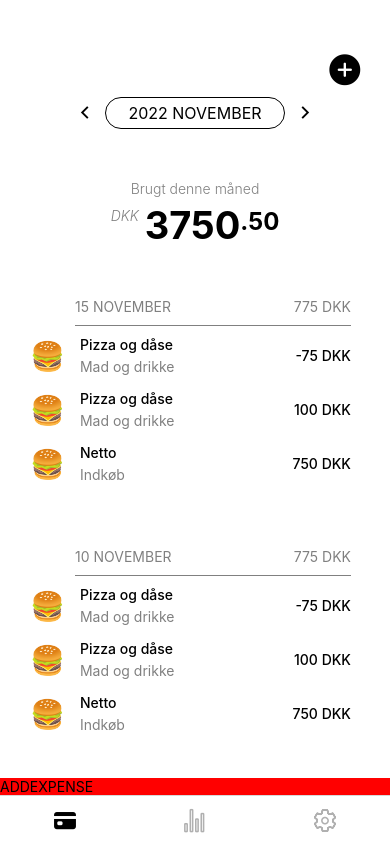
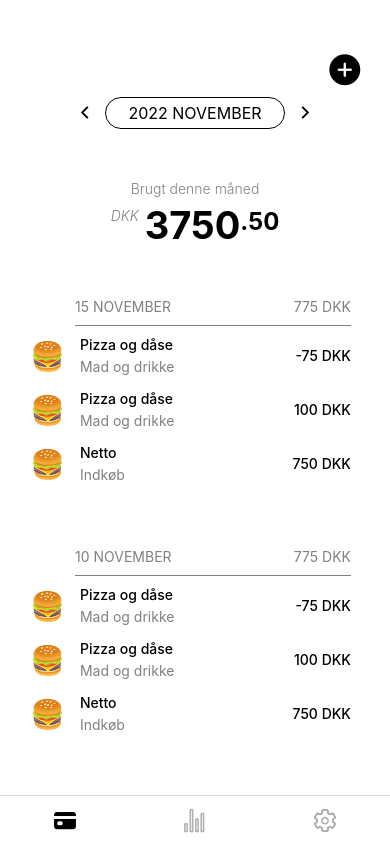
Before and after one commit to benamager/spendings-app, a React Native app: screen /Spendings in a window 390 px wide. Built offline with nearby package versions, Linux system fonts and the light colour scheme.

Commit message:
Add route for addExpense and reconfigured tab

```diff
--- a/src/components/AddExpense/index.tsx
+++ /dev/null
@@ -1,13 +0,0 @@
-/* addexpense.tsx component */
-import { View, Text, Button } from "react-native";
-import style from "./style";
-
-const AddExpense = () => {
-  return (
-    <View style={style.container}>
-      <Text>ADDEXPENSE</Text>
-    </View>
-  );
-};
-
-export default AddExpense;
--- a/src/components/AddExpense/style.tsx
+++ /dev/null
@@ -1,15 +0,0 @@
-/* addexpense.tsx component style */
-import { StyleSheet } from "react-native";
-
-const style = StyleSheet.create({
-  container: {
-    position: "absolute",
-    backgroundColor: "red",
-    bottom: 0,
-    right: 0,
-    left: 0,
-    zIndex: 10,
-  },
-});
-
-export default style;
--- a/src/routes/BottomTabNavigator.tsx
+++ b/src/routes/BottomTabNavigator.tsx
@@ -5,6 +5,7 @@ import { Ionicons } from "@expo/vector-icons";
 import Spendings from "../screens/Spendings";
 import Stats from "../screens/Stats";
 import Settings from "../screens/Settings";
+import AddExpense from "../screens/AddExpense";
 
 const Tab = createBottomTabNavigator();
 
@@ -23,6 +24,8 @@ const BottomTabNavigator = () => {
             iconName = focused ? "ios-stats-chart" : "ios-stats-chart-outline";
           } else if (rn === "Settings") {
             iconName = focused ? "ios-settings" : "ios-settings-outline";
+          } else if (rn === "Add") {
+            return null;
           }
           return (
             <Ionicons
@@ -39,6 +42,14 @@ const BottomTabNavigator = () => {
       <Tab.Screen name="Spendings" component={Spendings} />
       <Tab.Screen name="Stats" component={Stats} />
       <Tab.Screen name="Settings" component={Settings} />
+      <Tab.Screen
+        options={{
+          tabBarButton: () => null,
+          tabBarStyle: { display: "none" },
+        }}
+        name="Add"
+        component={AddExpense}
+      />
     </Tab.Navigator>
   );
 };
--- /dev/null
+++ b/src/screens/AddExpense/index.tsx
@@ -0,0 +1,26 @@
+/* addexpense.tsx screen */
+import { View, Text, Button } from "react-native";
+import style from "./style";
+import screenWrapper from "../../styles/screenWrapper";
+import SpentThisMonth from "../../components/SpentThisMonth";
+
+const AddExpense = ({ navigation }) => {
+  return (
+    <View style={[style.container, screenWrapper.style]}>
+      <Text
+        style={style.abort}
+        onPress={() => navigation.navigate("Spendings")}
+      >
+        Annuler
+      </Text>
+      <SpentThisMonth
+        amount={0}
+        header={null}
+        underline={true}
+        marginTop={120}
+      />
+    </View>
+  );
+};
+
+export default AddExpense;
--- /dev/null
+++ b/src/screens/AddExpense/style.tsx
@@ -0,0 +1,13 @@
+/* addexpense.tsx screen style */
+import { StyleSheet } from "react-native";
+
+const style = StyleSheet.create({
+  container: {
+    flex: 1,
+  },
+  abort: {
+    color: "#808080",
+  },
+});
+
+export default style;
--- a/src/screens/Spendings/index.tsx
+++ b/src/screens/Spendings/index.tsx
@@ -6,15 +6,15 @@ import { Ionicons } from "@expo/vector-icons";
 import style from "./style";
 import screenWrapper from "../../styles/screenWrapper";
 import MonthSelector from "../../components/MonthSelector";
+import { useNavigation } from "@react-navigation/native";
 import SpentThisMonth from "../../components/SpentThisMonth";
 import DaysFlatList from "../../templates/DaysFlatList";
-import AddExpense from "../../components/AddExpense";
 
 import saveObject from "../../functions/saveObject";
 import getObject from "../../functions/getObject";
 
 // Spendings page
-const Spendings = () => {
+const Spendings = ({ navigation }) => {
   const november = [
     {
       day: 1,
@@ -102,8 +102,12 @@ const Spendings = () => {
 
   return (
     <View style={[screenWrapper.style, style.container]}>
-      <AddExpense />
-      <Ionicons style={style.addCircle} size={38} name={"add-circle"} />
+      <Ionicons
+        style={style.addCircle}
+        size={38}
+        name={"add-circle"}
+        onPress={() => navigation.navigate("Add")}
+      />
       <MonthSelector
         months={["2022-8", "2022-9", "2022-10"]}
         setMonth={setMonth}
```
